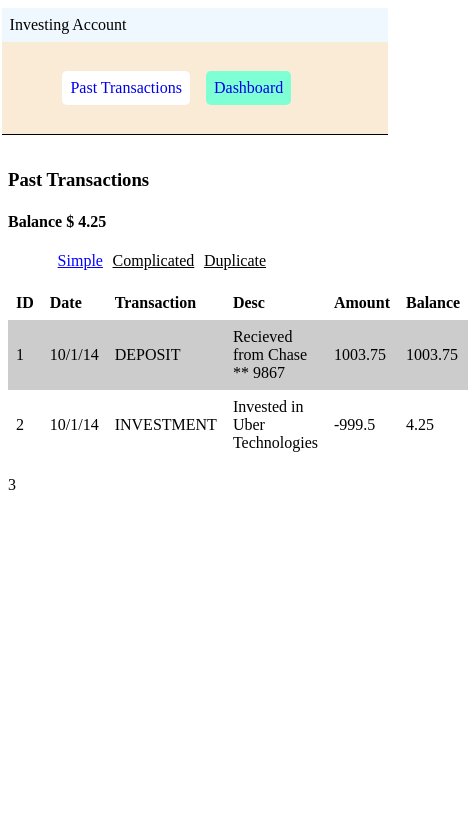
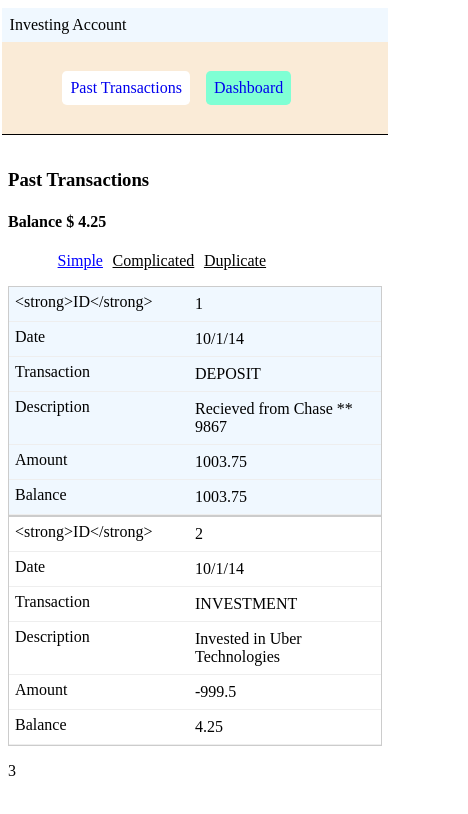
Before and after one commit to sudhirmishra/banking-project-work, an Angular app: page / in a window 390 px wide. Shown: the top 814 px of the page, 468 px wide, since content can reach past the window. Built offline with nearby package versions, Linux system fonts and the light colour scheme.

Commit message:
Mobile friendly CSS

```diff
--- a/src/app/history/history.component.css
+++ b/src/app/history/history.component.css
@@ -4,7 +4,7 @@ table{
 }
 
 tbody tr:nth-child(odd) {
-    background-color: #ccc;
+    background-color: aliceblue;
 }
 td, th{
     padding: 0.5rem;
@@ -25,3 +25,53 @@ td, th{
 .error{
     color: red;
 }
+
+
+/* Mobile Friendly Tables */
+@media
+only screen and (max-width: 760px),
+(min-device-width: 768px) and (max-device-width: 1024px)  {
+
+	/* Force table to not be like tables anymore */
+	table, thead, tbody, th, td, tr {
+		display: block;
+	}
+
+	/* Hide table headers (but not display: none;, for accessibility) */
+	thead th {
+		position: absolute;
+		top: -9999px;
+		left: -9999px;
+	}
+
+	tr { border: 1px solid #ccc; }
+
+	td {
+		/* Behave  like a "row" */
+		border: none;
+		border-bottom: 1px solid #eee;
+		position: relative;
+		padding-left: 50%;
+	}
+
+	td:before {
+		/* Now like a table header */
+		position: absolute;
+		/* Top/left values mimic padding */
+		top: 6px;
+		left: 6px;
+		width: 45%;
+		padding-right: 10px;
+		white-space: nowrap;
+	}
+
+	/*
+	Label the data
+	*/
+	td:nth-of-type(1):before { content: "<strong>ID</strong>"; }
+	td:nth-of-type(2):before { content: "Date"; }
+	td:nth-of-type(3):before { content: "Transaction"; }
+	td:nth-of-type(4):before { content: "Description"; }
+	td:nth-of-type(5):before { content: "Amount"; }
+	td:nth-of-type(6):before { content: "Balance"; }
+}
```
